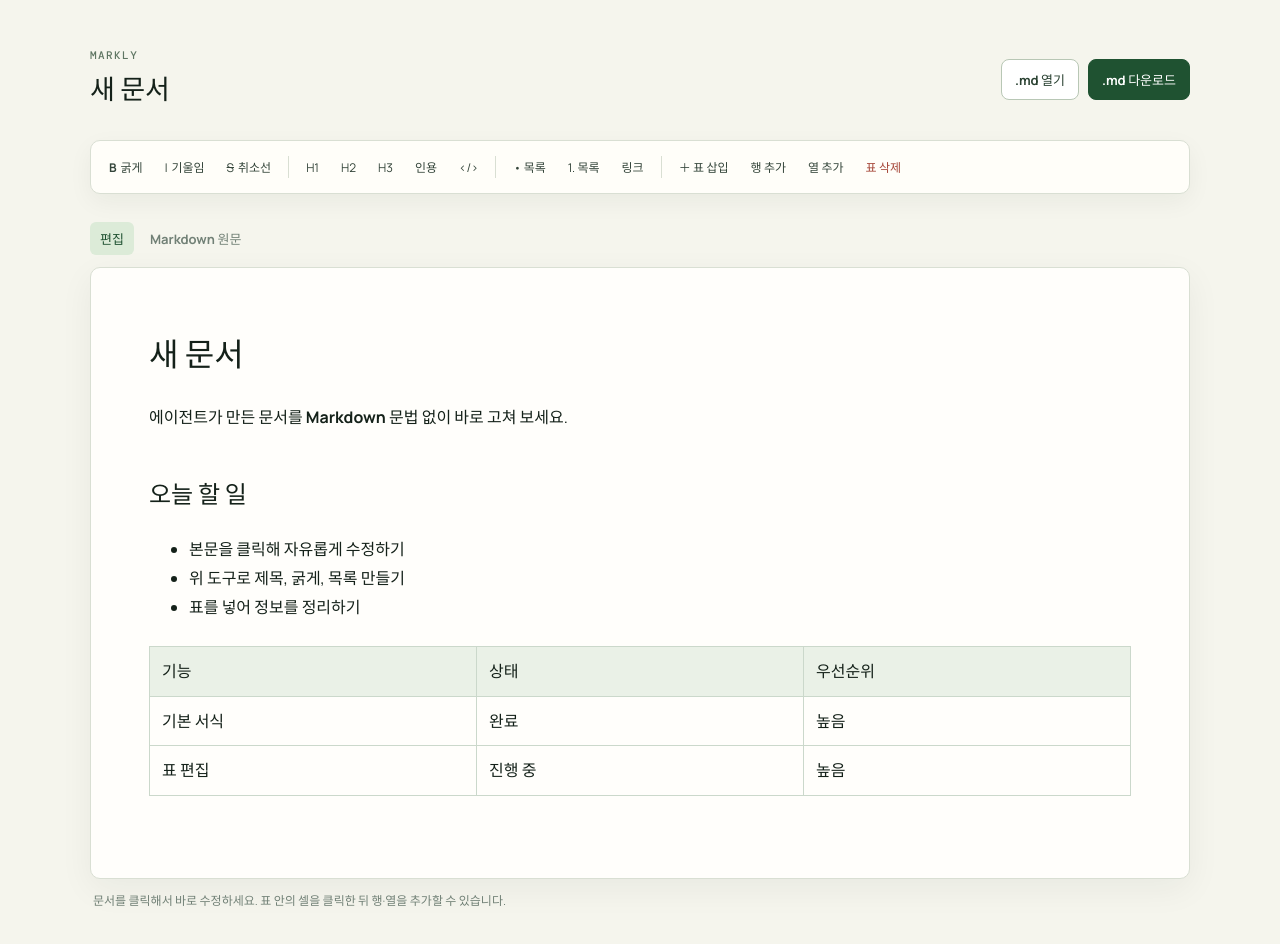
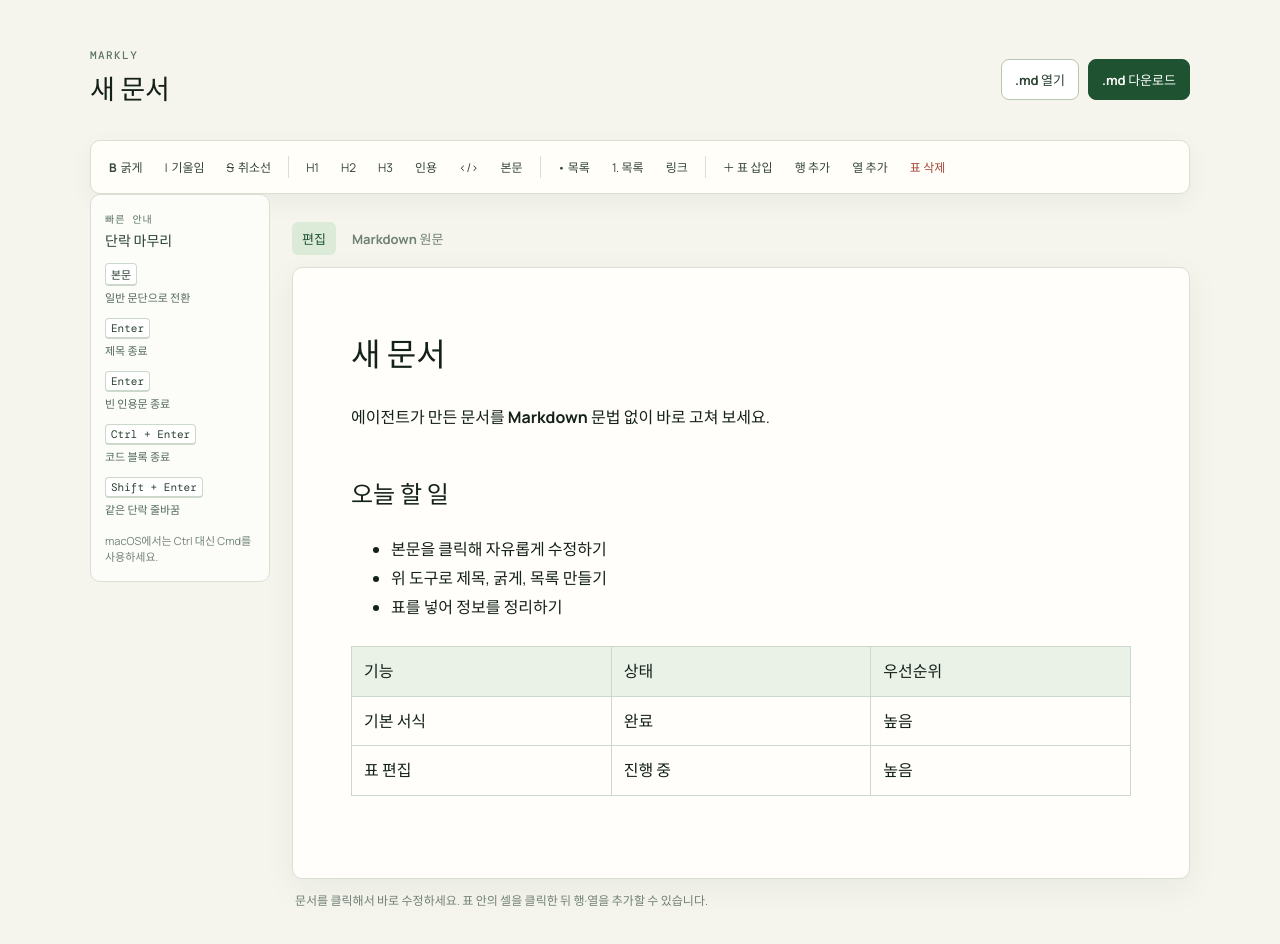
Before and after one commit to hello-pebble/Markly, a React (Vite) app: page / in a window 1280 px wide. Shown: the top 944 px of the page. Built offline with nearby package versions, Linux system fonts and the light colour scheme; what turndown-plugin-gfm would draw is missing.

Commit message:
feat: add block exit shortcuts and guide

```diff
--- a/src/App.tsx
+++ b/src/App.tsx
@@ -37,6 +37,31 @@ export default function App() {
   function currentMarkdown() { return joinFrontMatter(frontMatter, htmlToMarkdown(currentHtml())) }
   function syncFromEditor() { if (editorRef.current) editorHtmlRef.current = editorRef.current.innerHTML }
   function replaceEditorHtml(nextHtml: string) { editorHtmlRef.current = nextHtml; setHtml(nextHtml) }
+  function currentElement() {
+    const node = window.getSelection()?.anchorNode
+    return node instanceof Element ? node : node?.parentElement ?? null
+  }
+  function placeCursor(element: HTMLElement) {
+    const selection = window.getSelection(); if (!selection) return
+    const range = document.createRange(); range.selectNodeContents(element); range.collapse(true)
+    selection.removeAllRanges(); selection.addRange(range)
+  }
+  function exitToParagraph() {
+    const block = currentElement()?.closest('pre, blockquote')
+    if (block) {
+      const paragraph = document.createElement('p'); paragraph.append(document.createElement('br'))
+      block.insertAdjacentElement('afterend', paragraph); placeCursor(paragraph); syncFromEditor(); return
+    }
+    editorRef.current?.focus(); document.execCommand('formatBlock', false, 'p'); syncFromEditor()
+  }
+  function handleEditorKeyDown(event: React.KeyboardEvent<HTMLElement>) {
+    const element = currentElement()
+    const codeBlock = element?.closest('pre')
+    if (codeBlock && event.key === 'Enter' && (event.ctrlKey || event.metaKey)) { event.preventDefault(); exitToParagraph(); return }
+    const quote = element?.closest('blockquote')
+    const line = element?.closest('p, div')
+    if (quote && event.key === 'Enter' && line?.textContent?.trim() === '') { event.preventDefault(); exitToParagraph() }
+  }
   function openSource() { setSourceDraft(currentMarkdown()); setShowSource(true) }
   function applySource() {
     const imported = splitFrontMatter(sourceDraft)
@@ -91,12 +116,15 @@ export default function App() {
     <header><div><p className="eyebrow">MARKLY</p><input aria-label="문서 제목" value={fileName} onChange={(e) => setFileName(e.target.value)} /></div><div className="header-actions"><label className="file-button">.md 열기<input type="file" accept=".md,text/markdown" onChange={openFile} /></label><button className="primary" onClick={download}>.md 다운로드</button></div></header>
     <section className="toolbar" aria-label="문서 서식 도구">
       <button onClick={() => run('bold')}><b>B</b><span>굵게</span></button><button onClick={() => run('italic')}><i>I</i><span>기울임</span></button><button onClick={() => run('strikeThrough')}><s>S</s><span>취소선</span></button><div className="divider" />
-      <button onClick={() => formatBlock('h1')}>H1</button><button onClick={() => formatBlock('h2')}>H2</button><button onClick={() => formatBlock('h3')}>H3</button><button onClick={() => formatBlock('blockquote')}>인용</button><button onClick={() => formatBlock('pre')}>{'</>'}</button><div className="divider" />
+      <button onClick={() => formatBlock('h1')}>H1</button><button onClick={() => formatBlock('h2')}>H2</button><button onClick={() => formatBlock('h3')}>H3</button><button onClick={() => formatBlock('blockquote')}>인용</button><button onClick={() => formatBlock('pre')}>{'</>'}</button><button onClick={exitToParagraph}>본문</button><div className="divider" />
       <button onClick={() => run('insertUnorderedList')}>• 목록</button><button onClick={() => run('insertOrderedList')}>1. 목록</button><button onClick={addLink}>링크</button><div className="divider" />
       <button onClick={insertTable}>＋ 표 삽입</button><button onClick={addTableRow}>행 추가</button><button onClick={addTableColumn}>열 추가</button><button className="danger" onClick={deleteTable}>표 삭제</button>
     </section>
-    <div className="mode-switch"><button className={!showSource ? 'active' : ''} onClick={() => showSource && applySource()}>편집</button><button className={showSource ? 'active' : ''} onClick={openSource}>Markdown 원문</button>{showSource && <button className="apply-source" onClick={applySource}>변경사항 반영</button>}</div>
-    {showSource ? <textarea className="source-view" aria-label="Markdown 원문 편집기" value={sourceDraft} onChange={(event) => setSourceDraft(event.target.value)} spellCheck={false} /> : <article ref={editorRef} className="editor" contentEditable suppressContentEditableWarning onInput={syncFromEditor} onMouseUp={(event) => rememberActiveTable(event.target)} onKeyUp={(event) => rememberActiveTable(event.target)} dangerouslySetInnerHTML={{ __html: html }} />}
-    <p className="hint">문서를 클릭해서 바로 수정하세요. 표 안의 셀을 클릭한 뒤 행·열을 추가할 수 있습니다.{frontMatter && ' Jekyll 메타데이터는 별도로 보존됩니다.'}</p>
+    <div className="editor-layout">
+      <aside className="shortcut-guide" aria-label="편집 단축키 안내"><p>빠른 안내</p><h2>단락 마무리</h2><ul><li><kbd>본문</kbd><span>일반 문단으로 전환</span></li><li><kbd>Enter</kbd><span>제목 종료</span></li><li><kbd>Enter</kbd><span>빈 인용문 종료</span></li><li><kbd>Ctrl + Enter</kbd><span>코드 블록 종료</span></li><li><kbd>Shift + Enter</kbd><span>같은 단락 줄바꿈</span></li></ul><small>macOS에서는 Ctrl 대신 Cmd를 사용하세요.</small></aside>
+      <div className="document-area"><div className="mode-switch"><button className={!showSource ? 'active' : ''} onClick={() => showSource && applySource()}>편집</button><button className={showSource ? 'active' : ''} onClick={openSource}>Markdown 원문</button>{showSource && <button className="apply-source" onClick={applySource}>변경사항 반영</button>}</div>
+      {showSource ? <textarea className="source-view" aria-label="Markdown 원문 편집기" value={sourceDraft} onChange={(event) => setSourceDraft(event.target.value)} spellCheck={false} /> : <article ref={editorRef} className="editor" contentEditable suppressContentEditableWarning onInput={syncFromEditor} onKeyDown={handleEditorKeyDown} onMouseUp={(event) => rememberActiveTable(event.target)} onKeyUp={(event) => rememberActiveTable(event.target)} dangerouslySetInnerHTML={{ __html: html }} />}
+      <p className="hint">문서를 클릭해서 바로 수정하세요. 표 안의 셀을 클릭한 뒤 행·열을 추가할 수 있습니다.{frontMatter && ' Jekyll 메타데이터는 별도로 보존됩니다.'}</p></div>
+    </div>
   </main>
 }
```
Also changed, not shown: src/styles.css.
